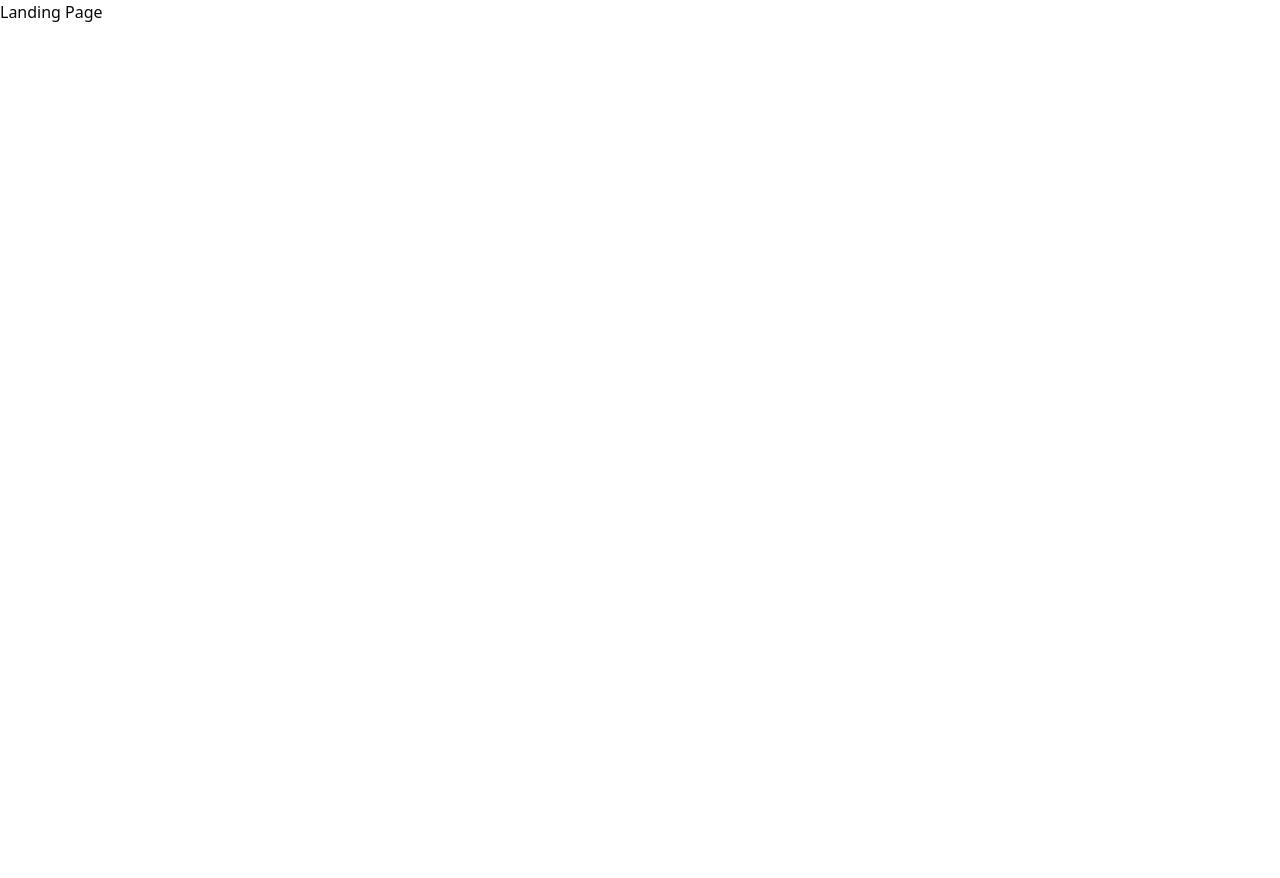
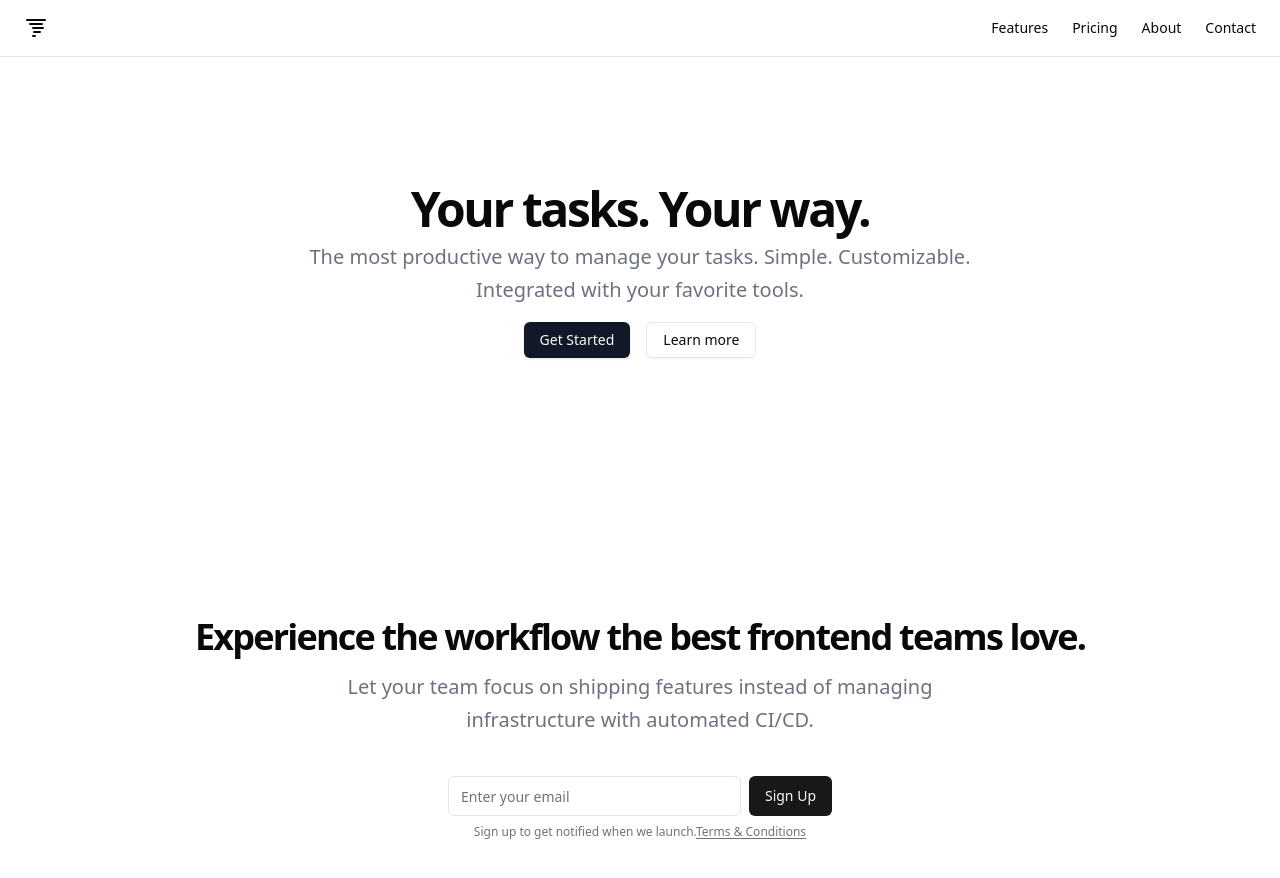
Before and after one commit to pedropaulobrasca/todo-saas-web, a React (Vite) app: page / in a window 1280 px wide. Shown: the top 878 px of the page. Before the commit the page ends 800 px from the top, so only its background shows below. Built offline with nearby package versions, Linux system fonts and the light colour scheme.

Commit message:
feat: landing-page provisoria

```diff
--- /dev/null
+++ b/src/pages/app/landing-page.tsx
@@ -0,0 +1,203 @@
+import { Tornado } from 'lucide-react'
+
+import { Button } from '@/components/ui/button'
+import { Input } from '@/components/ui/input'
+
+export default function LandingPage() {
+  return (
+    <div className="flex min-h-[100dvh] flex-col">
+      <header className="flex h-14 items-center px-4 lg:px-6">
+        <a className="flex items-center justify-center" href="#">
+          <Tornado className="h-6 w-6" />
+          <span className="sr-only">Acme Inc</span>
+        </a>
+        <nav className="ml-auto flex gap-4 sm:gap-6">
+          <a
+            className="text-sm font-medium underline-offset-4 hover:underline"
+            href="#"
+          >
+            Features
+          </a>
+          <a
+            className="text-sm font-medium underline-offset-4 hover:underline"
+            href="#"
+          >
+            Pricing
+          </a>
+          <a
+            className="text-sm font-medium underline-offset-4 hover:underline"
+            href="#"
+          >
+            About
+          </a>
+          <a
+            className="text-sm font-medium underline-offset-4 hover:underline"
+            href="#"
+          >
+            Contact
+          </a>
+        </nav>
+      </header>
+      <main className="flex-1">
+        <section className="w-full border-t py-12 md:py-24 lg:py-32">
+          <div className="container px-4 md:px-6">
+            <div className="flex flex-col items-center space-y-4 text-center">
+              <div className="space-y-2">
+                <h1 className="text-3xl font-bold tracking-tighter sm:text-4xl md:text-5xl">
+                  Your tasks. Your way.
+                </h1>
+                <p className="mx-auto max-w-[700px] text-gray-500 dark:text-gray-400 md:text-xl/relaxed lg:text-base/relaxed xl:text-xl/relaxed">
+                  The most productive way to manage your tasks. Simple.
+                  Customizable. Integrated with your favorite tools.
+                </p>
+              </div>
+              <div className="space-x-4">
+                <a
+                  className="inline-flex h-9 items-center justify-center rounded-md bg-gray-900 px-4 py-2 text-sm font-medium text-gray-50 shadow transition-colors hover:bg-gray-900/90 focus-visible:outline-none focus-visible:ring-1 focus-visible:ring-gray-950 disabled:pointer-events-none disabled:opacity-50 dark:bg-gray-50 dark:text-gray-900 dark:hover:bg-gray-50/90 dark:focus-visible:ring-gray-300"
+                  href="#"
+                >
+                  Get Started
+                </a>
+                <a
+                  className="inline-flex h-9 items-center justify-center rounded-md border border-gray-200 border-gray-200 bg-white px-4 py-2 text-sm font-medium shadow-sm transition-colors hover:bg-gray-100 hover:text-gray-900 focus-visible:outline-none focus-visible:ring-1 focus-visible:ring-gray-950 disabled:pointer-events-none disabled:opacity-50 dark:border-gray-800 dark:border-gray-800 dark:bg-gray-950 dark:hover:bg-gray-800 dark:hover:text-gray-50 dark:focus-visible:ring-gray-300"
+                  href="#"
+                >
+                  Learn more
+                </a>
+              </div>
+            </div>
+          </div>
+        </section>
+        <section className="w-full py-12 md:py-24 lg:py-32">
+          <div className="container grid items-center gap-4 px-4 text-center md:px-6 lg:gap-10">
+            <div className="space-y-3">
+              <h2 className="text-3xl font-bold tracking-tighter md:text-4xl/tight">
+                Experience the workflow the best frontend teams love.
+              </h2>
+              <p className="mx-auto max-w-[600px] text-gray-500 dark:text-gray-400 md:text-xl/relaxed lg:text-base/relaxed xl:text-xl/relaxed">
+                Let your team focus on shipping features instead of managing
+                infrastructure with automated CI/CD.
+              </p>
+            </div>
+            <div className="mx-auto w-full max-w-sm space-y-2">
+              <form className="flex space-x-2">
+                <Input
+                  className="max-w-lg flex-1"
+                  placeholder="Enter your email"
+                  type="email"
+                />
+                <Button type="submit">Sign Up</Button>
+              </form>
+              <p className="text-xs text-gray-500 dark:text-gray-400">
+                Sign up to get notified when we launch.
+                <a className="underline underline-offset-2" href="#">
+                  Terms & Conditions
+                </a>
+              </p>
+            </div>
+          </div>
+        </section>
+        <section className="w-full py-12 md:py-24 lg:py-32">
+          <div className="container grid items-center justify-center gap-4 px-4 text-center md:px-6 lg:gap-10">
+            <div className="space-y-3">
+              <h2 className="text-3xl font-bold tracking-tighter sm:text-4xl md:text-5xl">
+                Meet our Customers
+              </h2>
+              <p className="mx-auto max-w-[700px] text-gray-500 dark:text-gray-400 md:text-xl/relaxed lg:text-base/relaxed xl:text-xl/relaxed">
+                Trusted by the best teams in the world. We help teams of all
+                sizes.
+              </p>
+            </div>
+            <div className="divide-y rounded-lg border">
+              <div className="grid w-full grid-cols-3 items-stretch justify-center divide-x md:grid-cols-3">
+                <div className="mx-auto flex w-full items-center justify-center p-4 sm:p-8">
+                  <img
+                    alt="Logo"
+                    className="aspect-[2/1] overflow-hidden rounded-lg object-contain object-center"
+                    height="70"
+                    src="/placeholder.svg"
+                    width="140"
+                  />
+                </div>
+                <div className="mx-auto flex w-full items-center justify-center p-4 sm:p-8">
+                  <img
+                    alt="Logo"
+                    className="aspect-[2/1] overflow-hidden rounded-lg object-contain object-center"
+                    height="70"
+                    src="/placeholder.svg"
+                    width="140"
+                  />
+                </div>
+                <div className="mx-auto flex w-full items-center justify-center p-8">
+                  <img
+                    alt="Logo"
+                    className="aspect-[2/1] overflow-hidden rounded-lg object-contain object-center"
+                    height="70"
+                    src="/placeholder.svg"
+                    width="140"
+                  />
+                </div>
+              </div>
+              <div className="grid w-full grid-cols-3 items-stretch justify-center divide-x md:grid-cols-3">
+                <div className="mx-auto flex w-full items-center justify-center p-4 sm:p-8">
+                  <img
+                    alt="Logo"
+                    className="aspect-[2/1] overflow-hidden rounded-lg object-contain object-center"
+                    height="70"
+                    src="/placeholder.svg"
+                    width="140"
+                  />
+                </div>
+                <div className="mx-auto flex w-full items-center justify-center p-4 sm:p-8">
+                  <img
+                    alt="Logo"
+                    className="aspect-[2/1] overflow-hidden rounded-lg object-contain object-center"
+                    height="70"
+                    src="/placeholder.svg"
+                    width="140"
+                  />
+                </div>
+                <div className="mx-auto flex w-full items-center justify-center p-4 sm:p-8">
+                  <img
+                    alt="Logo"
+                    className="aspect-[2/1] overflow-hidden rounded-lg object-contain object-center"
+                    height="70"
+                    src="/placeholder.svg"
+                    width="140"
+                  />
+                </div>
+              </div>
+            </div>
+            <div className="flex justify-center space-x-4">
+              <a
+                className="inline-flex h-10 items-center justify-center rounded-md bg-gray-900 px-8 text-sm font-medium text-gray-50 shadow transition-colors hover:bg-gray-900/90 focus-visible:outline-none focus-visible:ring-1 focus-visible:ring-gray-950 disabled:pointer-events-none disabled:opacity-50 dark:bg-gray-50 dark:text-gray-900 dark:hover:bg-gray-50/90 dark:focus-visible:ring-gray-300"
+                href="#"
+              >
+                Contact Sales
+              </a>
+              <a
+                className="inline-flex h-10 items-center justify-center rounded-md border border-gray-200 border-gray-200 bg-white px-8 text-sm font-medium shadow-sm transition-colors hover:bg-gray-100 hover:text-gray-900 focus-visible:outline-none focus-visible:ring-1 focus-visible:ring-gray-950 disabled:pointer-events-none disabled:opacity-50 dark:border-gray-800 dark:border-gray-800 dark:bg-gray-950 dark:hover:bg-gray-800 dark:hover:text-gray-50 dark:focus-visible:ring-gray-300"
+                href="#"
+              >
+                Learn more
+              </a>
+            </div>
+          </div>
+        </section>
+      </main>
+      <footer className="flex w-full shrink-0 flex-col items-center gap-2 border-t px-4 py-6 sm:flex-row md:px-6">
+        <p className="text-xs text-gray-500 dark:text-gray-400">
+          © 2024 Acme Inc. All rights reserved.
+        </p>
+        <nav className="flex gap-4 sm:ml-auto sm:gap-6">
+          <a className="text-xs underline-offset-4 hover:underline" href="#">
+            Terms of Service
+          </a>
+          <a className="text-xs underline-offset-4 hover:underline" href="#">
+            Privacy
+          </a>
+        </nav>
+      </footer>
+    </div>
+  )
+}
--- a/src/routes.tsx
+++ b/src/routes.tsx
@@ -4,13 +4,14 @@ import { AppLayout } from './pages/_layouts/app'
 import { AuthLayout } from './pages/_layouts/auth'
 import { NotFound } from './pages/404'
 import { Dashboard } from './pages/app/dashboard'
+import LandingPage from './pages/app/landing-page'
 import { SignIn } from './pages/auth/sign-in'
 import { SignUp } from './pages/auth/sign-up'
 
 export const router = createBrowserRouter([
   {
     path: '/',
-    element: <h1>Landing Page</h1>,
+    element: <LandingPage />,
   },
   {
     path: '/',
```
